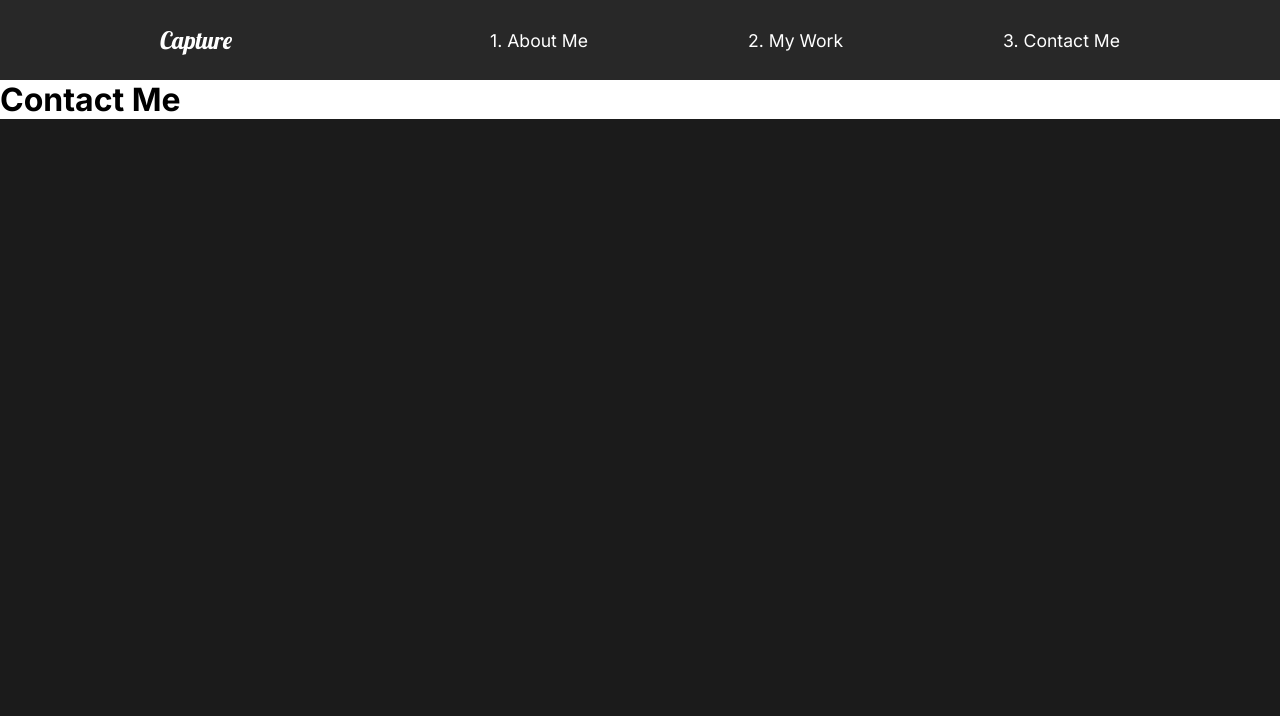
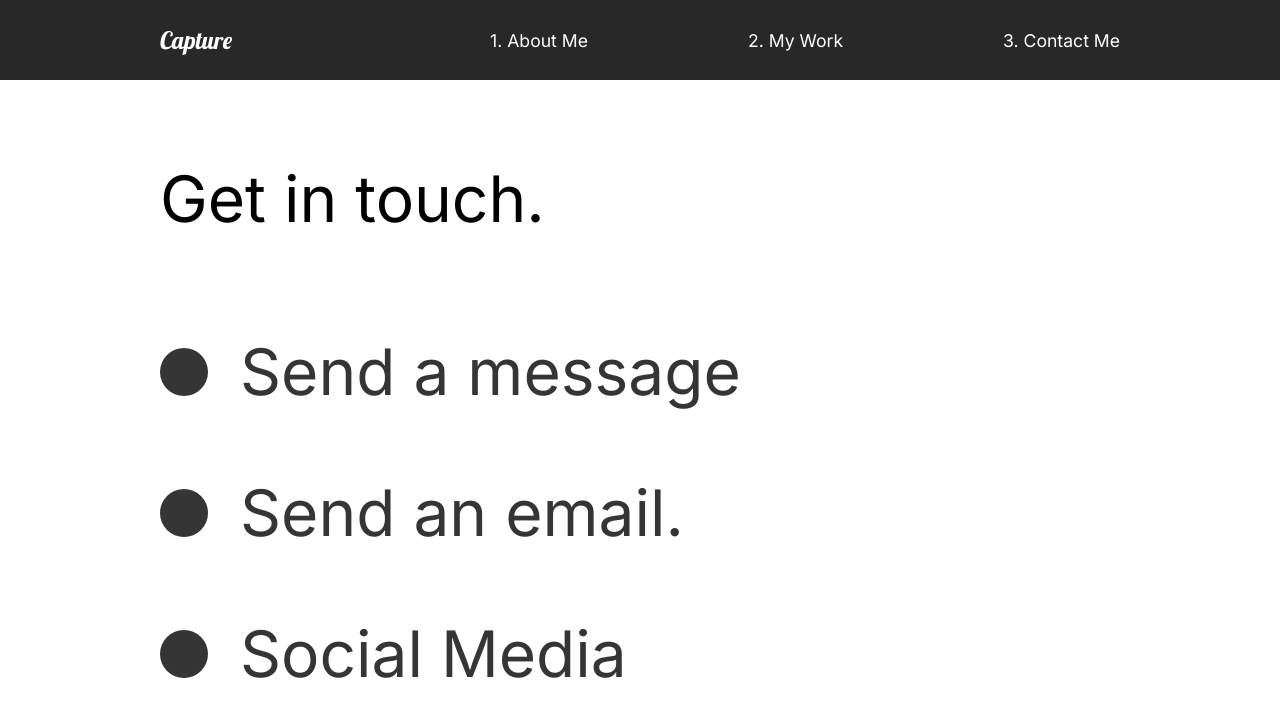
Before and after one commit to mtiahrt/portfolio, a React (Create React App) app: page /contact in a window 1280 px wide. Shown: the top 716 px of the page. Built offline with nearby package versions, Linux system fonts and the light colour scheme.

Commit message:
added scroll to the top. fixed some small bugs

```diff
--- a/src/components/GlobalStyle.js
+++ b/src/components/GlobalStyle.js
@@ -4,11 +4,12 @@
 *{
     margin: 0;
     padding: 0;
-    box-sizing: border-box
+    box-sizing: border-box;
 }
 body{
     background: #1b1b1b;
     font-family: 'Inter',sans-serif;
+    overflow-x: hidden;
 }
 button{
     font-weight: bold;
--- a/src/components/Nav.js
+++ b/src/components/Nav.js
@@ -33,6 +33,10 @@
   align-items: center;
   padding: 1rem 10rem;
   background: #282828;
+  position: sticky;
+  top: 0;
+  z-index: 10;
+
   a {
     color: white;
     text-decoration: none;
--- /dev/null
+++ b/src/components/ScrollTop.js
@@ -0,0 +1,15 @@
+import {useEffect} from 'react';
+import {useLocation} from 'react-router-dom';
+
+const ScrollTop = () => {
+    const {pathname } = useLocation();
+    useEffect( () => {
+        window.scroll({
+            top: 0,
+            left: 0,
+        });
+    }, [pathname]);
+    return null;
+}
+
+export default ScrollTop
--- a/src/pages/AboutUs.js
+++ b/src/pages/AboutUs.js
@@ -5,6 +5,7 @@
 //Animations
 import {motion} from 'framer-motion';
 import {pageAnimation} from "../animation";
+import ScrollTop from '../components/ScrollTop';
 
 const AboutUs = () => {
     return(
@@ -17,6 +18,7 @@
             <AboutSection/>
             <ServicesSection/>
             <FaqSection/>
+            <ScrollTop />
         </motion.div>
     );
 }
--- a/src/pages/ContactMe.js
+++ b/src/pages/ContactMe.js
@@ -1,15 +1,70 @@
 import React from 'react'
 //Animations
 import {motion} from 'framer-motion';
-import {pageAnimation} from "../animation";
+import {pageAnimation, titleAnim} from "../animation";
+import styled from 'styled-components';
+
 
 const ContactMe = () => {
     return (
-        <motion.div
-            variants={pageAnimation} initial='hidden'
-            animate='show' exit='exit' style={{background: "#fff"}}>
-            <h1>Contact Me</h1>
-        </motion.div>
+        <ContactStyle
+            variants={pageAnimation}
+            initial='hidden'
+            animate='show'
+            exit='exit'
+            style={{background: "#fff"}}>
+            <Title>
+        <Hide>
+          <motion.h2 variants={titleAnim}>Get in touch.</motion.h2>
+        </Hide>
+      </Title>
+      <div>
+        <Hide>
+          <Social variants={titleAnim}>
+            <Circle />
+            <h2>Send a message</h2>
+          </Social>
+        </Hide>
+        <Hide>
+          <Social variants={titleAnim}>
+            <Circle />
+            <h2>Send an email.</h2>
+          </Social>
+        </Hide>
+        <Hide>
+          <Social variants={titleAnim}>
+            <Circle />
+            <h2>Social Media</h2>
+          </Social>
+        </Hide>
+      </div>
+    </ContactStyle>
     )
 }
+
+const ContactStyle = styled(motion.div)`
+  padding: 5rem 10rem;
+  color: #353535;
+  min-height: 90vh;
+`;
+const Title = styled.div`
+  margin-bottom: 4rem;
+  color: black;
+`;
+const Hide = styled.div`
+  overflow: hidden;
+`;
+const Circle = styled.div`
+  border-radius: 50%;
+  width: 3rem;
+  height: 3rem;
+  background: #353535;
+`;
+const Social = styled(motion.div)`
+  display: flex;
+  align-items: center;
+  h2 {
+    margin: 2rem;
+  }
+`;
 export default ContactMe;
--- a/src/pages/MyWork.js
+++ b/src/pages/MyWork.js
@@ -7,8 +7,12 @@
 //Animations
 import {motion} from 'framer-motion';
 import {sliderContainer, pageAnimation, fade, photoAnim, lineAnim, slider} from "../animation";
+import {useScroll} from '../components/useScroll';
+import ScrollTop from '../components/ScrollTop';
 
 const MyWork = () => {
+  const [element, controls] = useScroll();
+  const [element2, controls2] = useScroll();
   return (
     <Work variants={pageAnimation} initial='hidden' animate='show' exit='exit' style={{background: "#fff"}}>
       <motion.div variants={sliderContainer}>
@@ -26,20 +30,21 @@
           </Hide>
         </Link>
       </Movie>
-      <Movie>
+      <Movie ref={element} variants={fade} animate={controls} initial="hidden">
         <h2>The Racer</h2>
-        <div className="line"></div>
+        <motion.div variants={lineAnim} className="line"></motion.div>
         <Link to="/work/the-racer">
           <img src={theracer} alt="theracer" />
         </Link>
       </Movie>
-      <Movie>
+      <Movie ref={element2} variants={fade} animate={controls2} initial="hidden">
         <h2>Good Times</h2>
-        <div className="line"></div>
+        <motion.div variants={lineAnim} className="line"></motion.div>
         <Link to="/work/good-times">
           <img src={goodtimes} alt="goodtimes" />
         </Link>
       </Movie>
+      <ScrollTop />
     </Work>
   );
 };
@@ -52,7 +57,7 @@
     padding: 1rem 0rem;
   }
 `;
-const Movie = styled.div`
+const Movie = styled(motion.div)`
   padding-bottom: 10rem;
   .line {
     height: 0.5rem;
```
